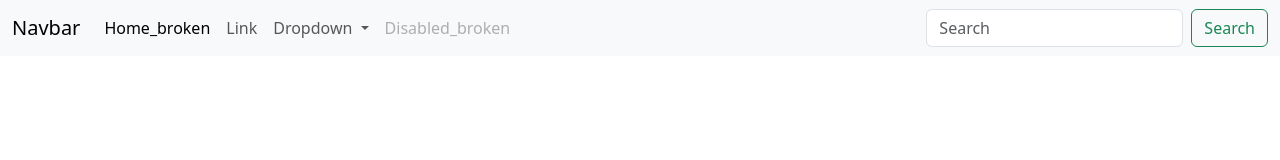
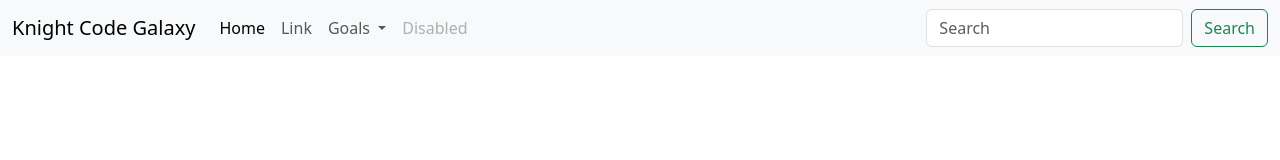
Before and after one commit to Ashu415/demo-repo, a plain HTML site: page index.html in a window 1280 px wide. Drawn offline with nearby package versions, Linux system fonts and the light colour scheme.

Commit message:
renamed some section

```diff
--- a/index.html
+++ b/index.html
@@ -9,31 +9,31 @@
   <body>
     <nav class="navbar navbar-expand-lg bg-body-tertiary">
         <div class="container-fluid">
-          <a class="navbar-brand" href="#">Navbar</a>
+          <a class="navbar-brand" href="#">Knight Code Galaxy</a>
           <button class="navbar-toggler" type="button" data-bs-toggle="collapse" data-bs-target="#navbarSupportedContent" aria-controls="navbarSupportedContent" aria-expanded="false" aria-label="Toggle navigation">
             <span class="navbar-toggler-icon"></span>
           </button>
           <div class="collapse navbar-collapse" id="navbarSupportedContent">
             <ul class="navbar-nav me-auto mb-2 mb-lg-0">
               <li class="nav-item">
-                <a class="nav-link active" aria-current="page" href="#">Home_broken</a>
+                <a class="nav-link active" aria-current="page" href="#">Home</a>
               </li>
               <li class="nav-item">
                 <a class="nav-link" href="#">Link</a>
               </li>
               <li class="nav-item dropdown">
                 <a class="nav-link dropdown-toggle" href="#" role="button" data-bs-toggle="dropdown" aria-expanded="false">
-                  Dropdown
+                  Goals
                 </a>
                 <ul class="dropdown-menu">
-                  <li><a class="dropdown-item" href="#">Action</a></li>
-                  <li><a class="dropdown-item" href="#">Another action_broken</a></li>
+                  <li><a class="dropdown-item" href="#">Goals</a></li>
+                  <li><a class="dropdown-item" href="#">Another goals</a></li>
                   <li><hr class="dropdown-divider"></li>
-                  <li><a class="dropdown-item" href="#">Something_broken else here</a></li>
+                  <li><a class="dropdown-item" href="#">Something else here</a></li>
                 </ul>
               </li>
               <li class="nav-item">
-                <a class="nav-link disabled" aria-disabled="true">Disabled_broken</a>
+                <a class="nav-link disabled" aria-disabled="true">Disabled</a>
               </li>
             </ul>
             <form class="d-flex" role="search">
```
